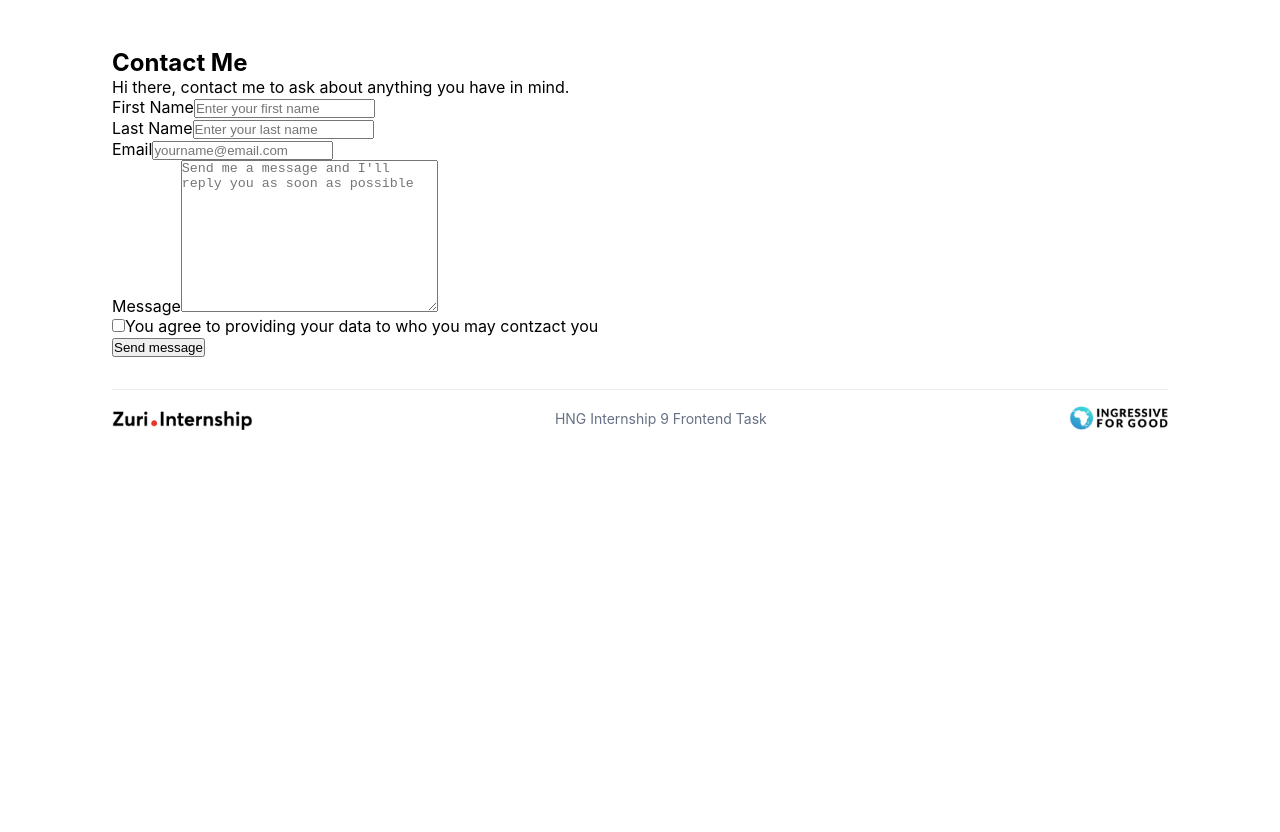
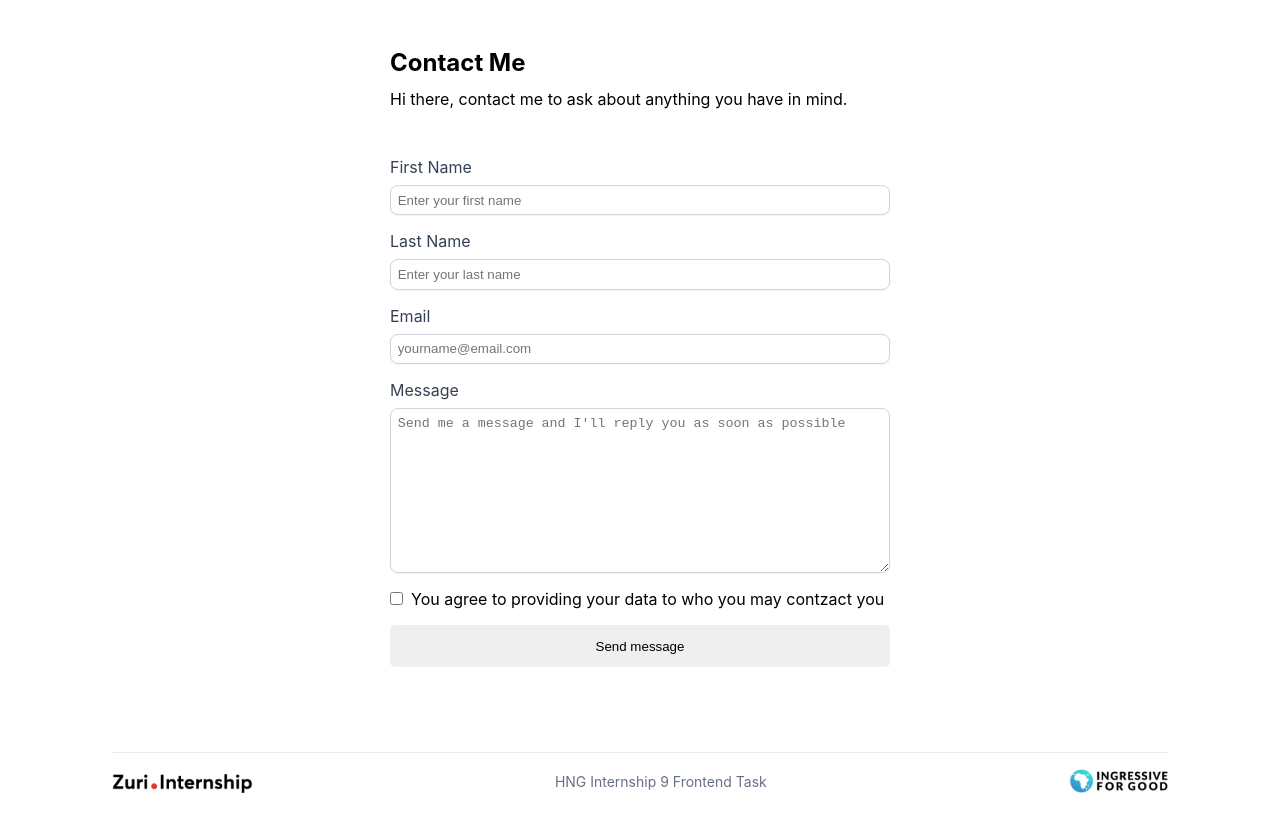
Before and after one commit to ibimina/hng-task-2, a React (Vite) app: page /contact in a window 1280 px wide. Shown: the top 832 px of the page. Before the commit the page ends 800 px from the top, so only its background shows below. Built offline with nearby package versions, Linux system fonts and the light colour scheme; the HTML template or start-up script is replaced by a standard one.

Commit message:
style: labels , inputs, and button styles

```diff
--- a/src/pages/contact.css
+++ b/src/pages/contact.css
@@ -0,0 +1,52 @@
+.container {
+  padding: 0 2em;
+}
+.contact-container {
+  display: flex;
+  flex-direction: column;
+  justify-content: center;
+  min-height: 80vh;
+  max-width: 500px;
+  width: 100%;
+  margin: auto;
+}
+.contact-hd {
+  margin-bottom: 0.5em;
+}
+.hello {
+  margin-bottom: 3em;
+}
+.input-con {
+  display: flex;
+  flex-direction: column;
+  margin-bottom: 1em;
+}
+.label-margin {
+  margin-bottom: 0.5em;
+  color: #344054;
+}
+.info {
+  padding: 0.5em;
+  border-radius: 5px;
+  background: #ffffff;
+  border: 1px solid #d0d5dd;
+  box-shadow: 0px 1px 2px rgba(16, 24, 40, 0.05);
+  border-radius: 8px;
+  color: #667085;
+}
+.info:not(:placeholder-shown){
+    color: #101828;
+}
+.flex {
+  display: flex;
+  gap: 0.5em;
+  align-items: baseline;
+  margin-bottom: 1em;
+}
+.submit {
+  width: 100%;
+  padding: 1em 0.5em;
+  border-radius: 5px;
+  border: 0;
+  margin-bottom: 4em;
+}
```
